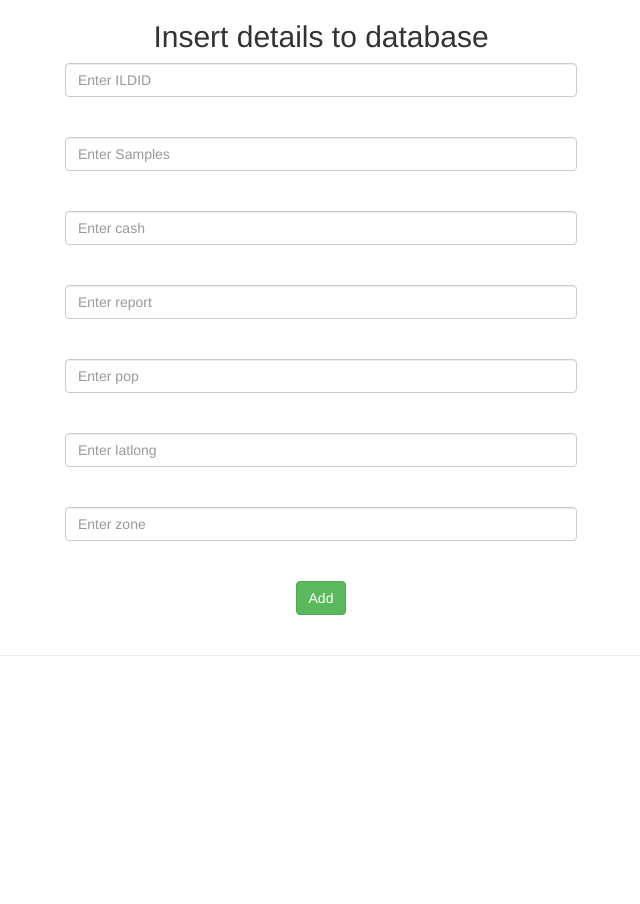
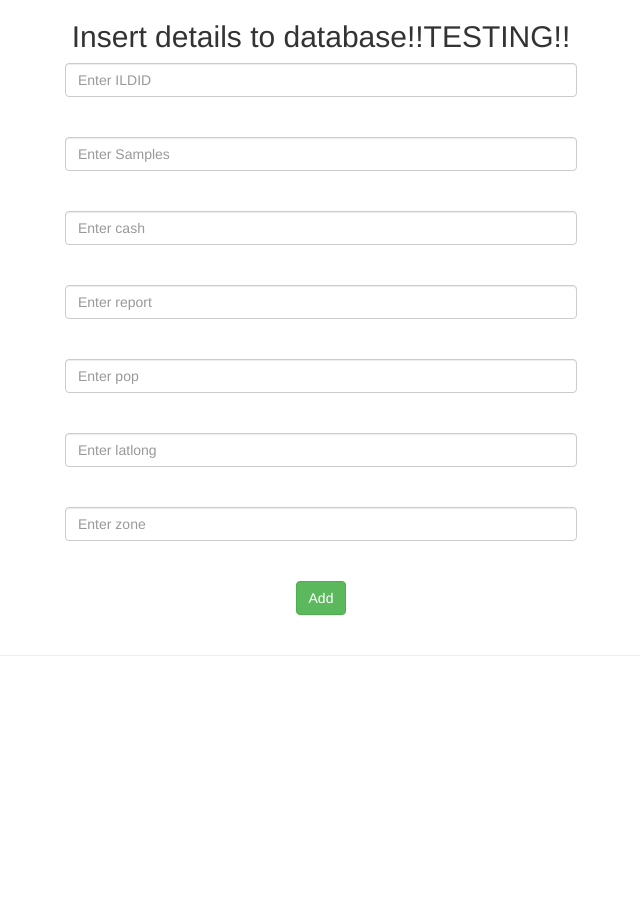
Before and after one commit to santy098/FriendIndeed_Playground, a plain HTML site: page FriendIndeed/index.html in a window 1280 px wide. Shown: the top 904 px of the page, without its empty margins (319-959 px from the left). Drawn offline with nearby package versions, Linux system fonts and the light colour scheme; no server answers.

Commit message:
Testing commit #3

```diff
--- a/FriendIndeed/index.html
+++ b/FriendIndeed/index.html
@@ -19,7 +19,7 @@
 
         <div style="width:40%;">
 
-            <h2>Insert details to database</h2>
+            <h2>Insert details to database!!TESTING!!</h2>
 
             <input type="text" id="ildid" class="form-control" placeholder="Enter ILDID" /><br><br>
             <input type="text" id="samples" class="form-control" placeholder="Enter Samples" /><br><br>
```
